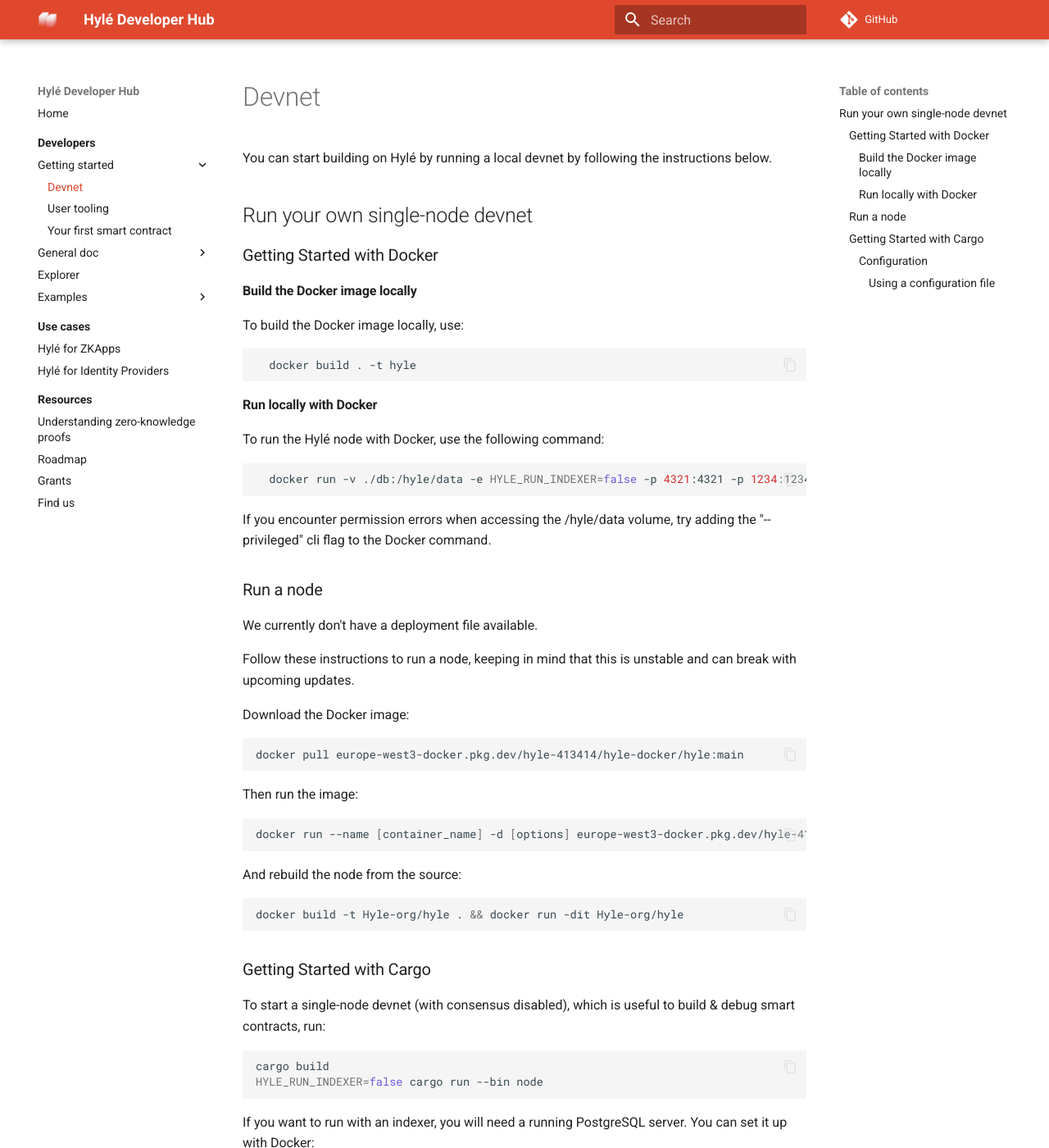
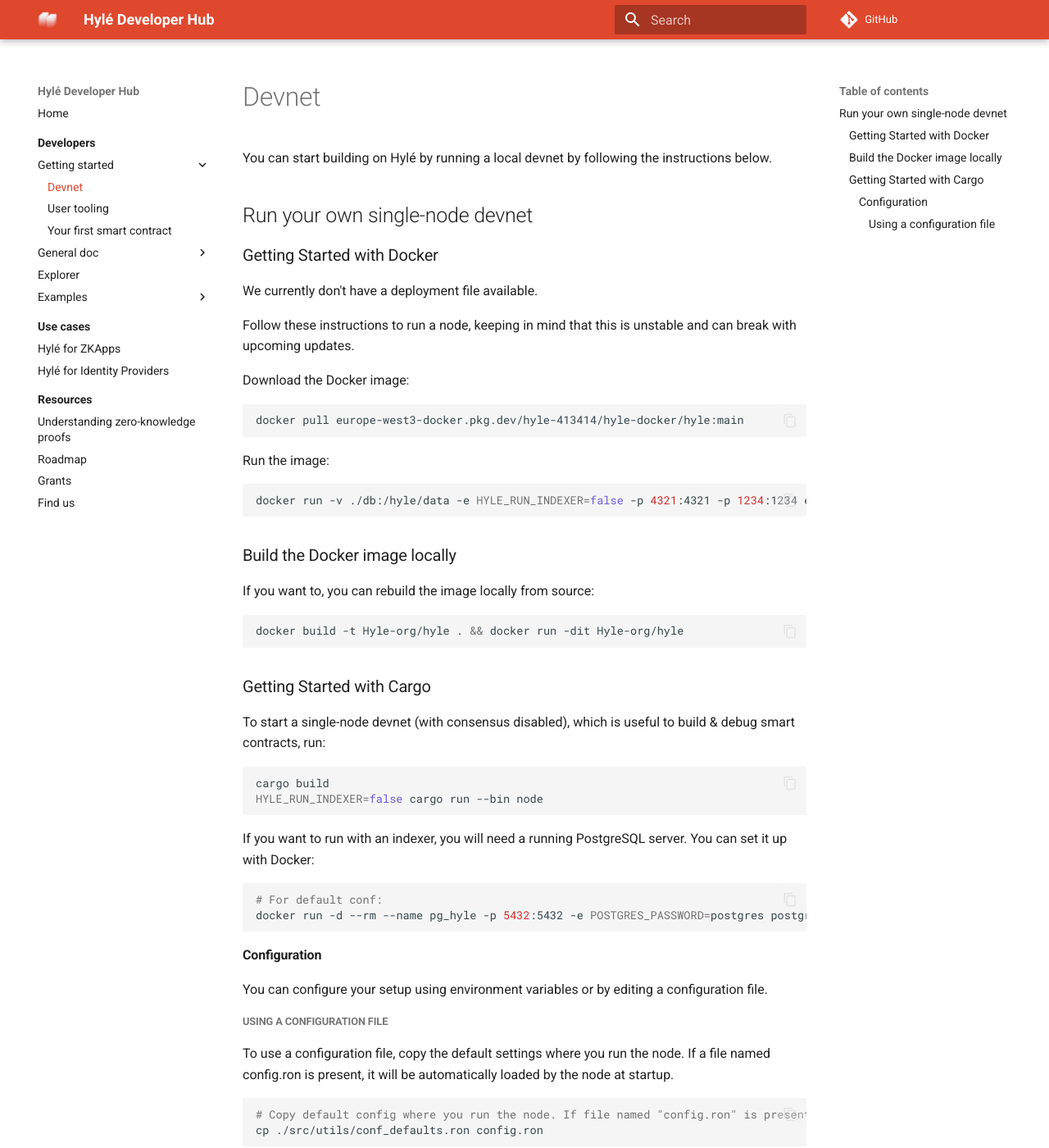
Before and after one commit to Hyle-org/devhub-hyle, an MkDocs documentation site: the page built from docs/developers/getting-started/devnet.md, in a window 1280 px wide and 1400 px high. Shown: the whole window at 82% size. Built offline with MkDocs 1.6.1 and Material for MkDocs 9.7.7, drawn with Linux system fonts in a browser that asks for light colours; comment, search, counter and statistics services are not loaded.

Commit message:
docker instructions (thanks Bertrand!)

````diff
--- a/docs/developers/getting-started/devnet.md
+++ b/docs/developers/getting-started/devnet.md
@@ -6,47 +6,9 @@
 
 You can start building on Hylé by running a local devnet by following the instructions below.
 
-<!-- Testnet
-## Public devnet
-
-### Built-in contracts
-
-Default nodes include the [following contracts](https://github.com/Hyle-org/hyle/tree/main/contracts):
-
-- `hydentity`: Basic identity provider
-- `hyllar`: Simple ERC20-like contract
-- `amm`: Simple AMM contract
-
-### Useful links
-
-Here are some useful links:
-
-- [Your first smart contract](./your-first-smart-contract.md)
--->
-
 ## Run your own single-node devnet
 
 ### Getting Started with Docker
-
-#### Build the Docker image locally
-
-To build the Docker image locally, use:
-
-```bash
-  docker build . -t hyle
-```
-
-#### Run locally with Docker
-
-To run the Hylé node with Docker, use the following command:
-
-```bash
-  docker run -v ./db:/hyle/data -e HYLE_RUN_INDEXER=false -p 4321:4321 -p 1234:1234 hyle
-```
-
-If you encounter permission errors when accessing the /hyle/data volume, try adding the "--privileged" cli flag to the Docker command.
-
-### Run a node
 
 We currently don't have a deployment file available.
 
@@ -58,13 +20,15 @@
 docker pull europe-west3-docker.pkg.dev/hyle-413414/hyle-docker/hyle:main
 ```
 
-Then run the image:
+Run the image:
 
 ```bash
-docker run --name [container_name] -d [options] europe-west3-docker.pkg.dev/hyle-413414/hyle-docker/hyle:main
+docker run -v ./db:/hyle/data -e HYLE_RUN_INDEXER=false -p 4321:4321 -p 1234:1234 europe-west3-docker.pkg.dev/hyle-413414/hyle-docker/hyle:main
 ```
 
-And rebuild the node from the source:
+### Build the Docker image locally
+
+If you want to, you can rebuild the image locally from source:
 
 ```bash
 docker build -t Hyle-org/hyle . && docker run -dit Hyle-org/hyle
````
